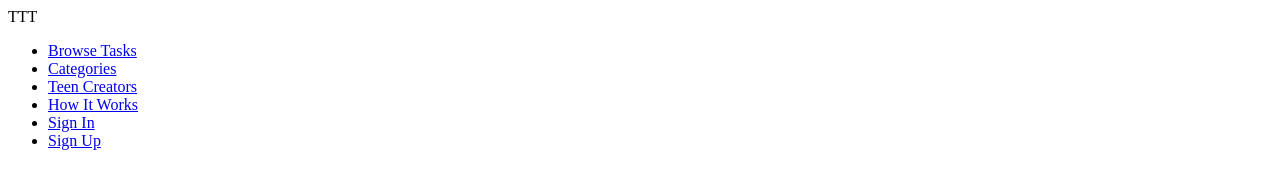
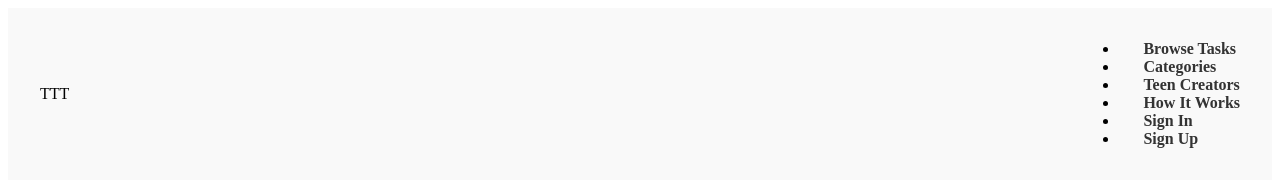
Before and after one commit to osaki16/my-landing-page, a plain HTML site: page index.html in a window 1280 px wide. Shown: the top 195 px of the page. Drawn offline with Linux system fonts and the light colour scheme; grey boxes are pictures that could not be loaded.

Commit message:
Update styles.css

```diff
--- a/styles.css
+++ b/styles.css
@@ -18,3 +18,18 @@ main {
     width: 100%;
     border-radius: 10px;
 }
+header {
+    display: flex;
+    justify-content: space-between;
+    align-items: center;
+    padding: 1rem 2rem;
+    background-color: #f9f9f9;
+}
+
+header nav a {
+    margin-left: 1.5rem;
+    text-decoration: none;
+    font-size: 1rem;
+    font-weight: bold;
+    color: #333;
+}
```
